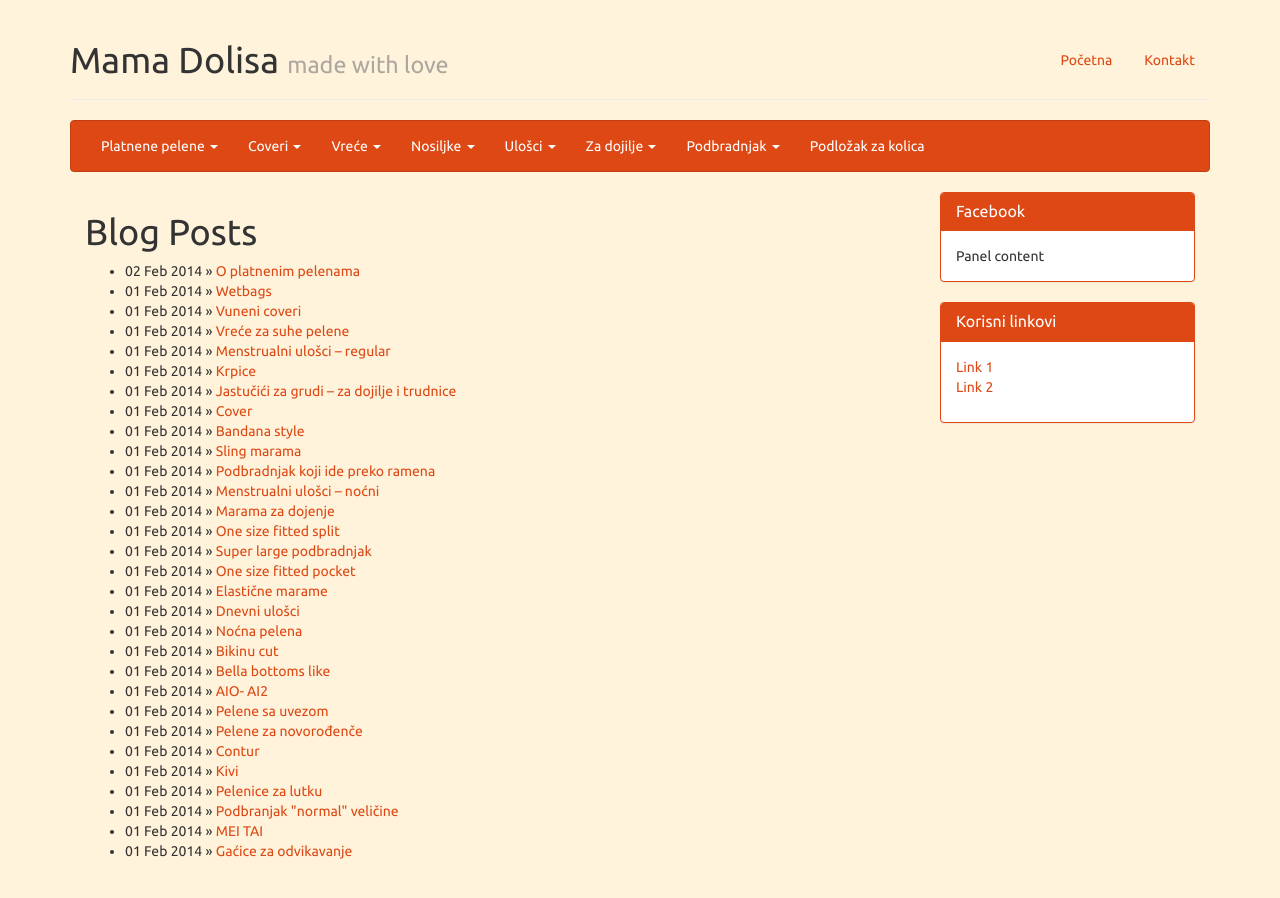
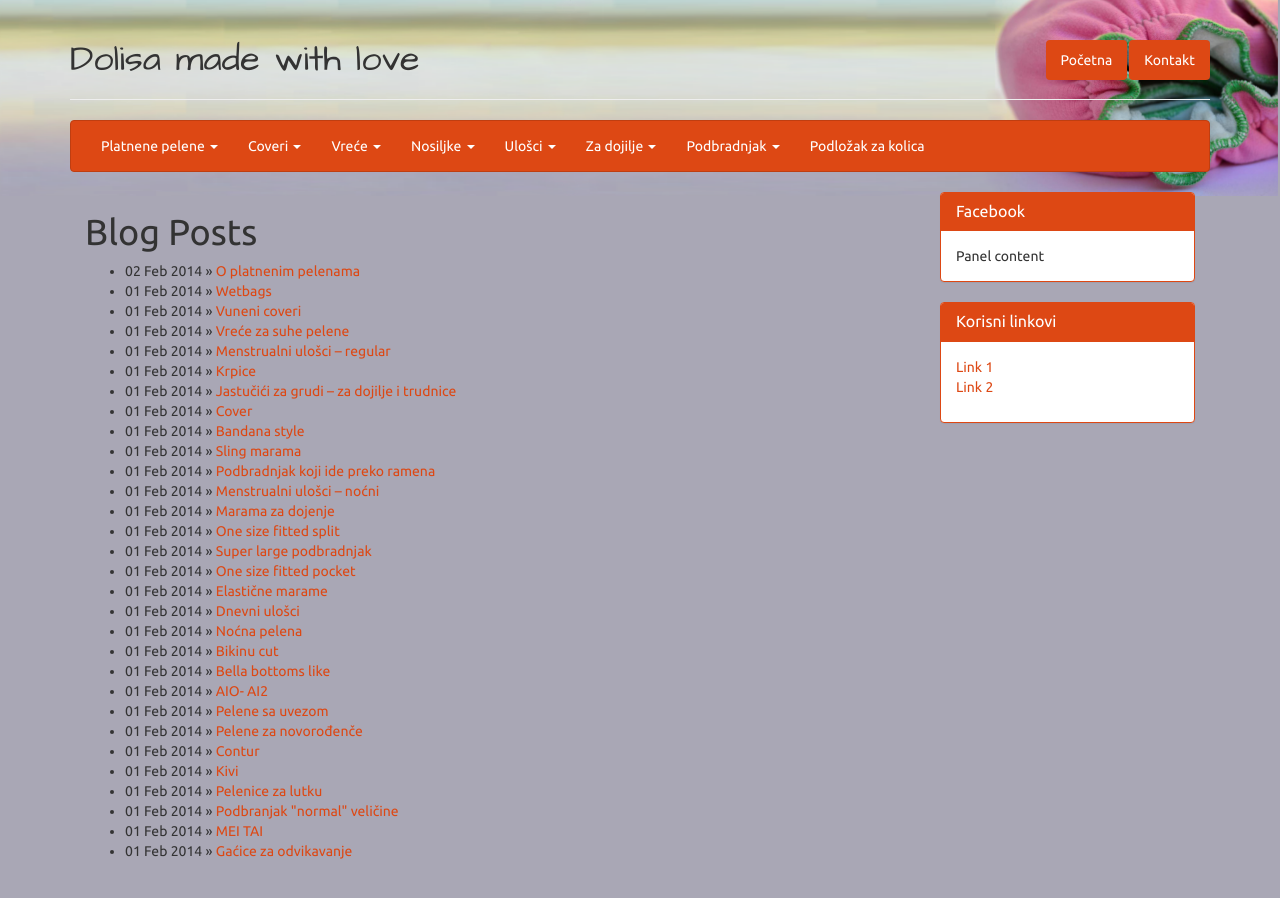
Before and after one commit to nebjak/dolisamadewithlove.com, a Jekyll site: the page built from index.html, in a window 1280 px wide. Built offline with Jekyll 4.4.1, drawn with Linux system fonts in a browser that asks for light colours; Markdown is read by kramdown in place of the engine named in the settings.

Commit message:
Pozadina 1.1

```diff
--- a/_layouts/default.html
+++ b/_layouts/default.html
@@ -23,13 +23,13 @@
   </head>
   <body>
     <div class="container">
-      <div class="page-header">
+      <div id="header" class="page-header">
         <ul class="nav nav-pills pull-right">
-          <li><a href="/">Početna</a></li>
-          <li><a href="/kontakt.html">Kontakt</a></li>
+          <li class="active"><a href="/">Početna</a></li>
+          <li class="active"><a href="/kontakt.html">Kontakt</a></li>
         </ul>
         <h1>
-          Mama Dolisa <small>made with love</small>
+          Dolisa made with love
         </h1>
       </div>
 
@@ -45,7 +45,7 @@
         </div>
 
         <!-- Collect the nav links, forms, and other content for toggling -->
-        <div class="collapse navbar-collapse" id="bs-example-navbar-collapse-1">
+        <div class="collapse navbar-collapse">
           <ul class="nav navbar-nav">
             <li class="dropdown">
               <a href="#" class="dropdown-toggle" data-toggle="dropdown">Platnene pelene <b class="caret"></b></a>
--- a/assets/css/main.css
+++ b/assets/css/main.css
@@ -1,6 +1,18 @@
+@import url(http://fonts.googleapis.com/css?family=Architects+Daughter);
+
 body {
   /* margin-top: 20px; */
-  background-color: #fff3db;
+  /* background-color: #fff3db; */
+  background-color: #a9a7b5;
+  background-image: url('../imgs/bg1.1.png');
+  background-repeat: no-repeat;
+  background-repeat:no-repeat;
+  background-size:contain;
+  background-position: top;
+}
+
+div#header h1 {
+  font-family: 'Architects Daughter', cursive;
 }
 
 .img-thumbnail {
```
Also changed, not shown: assets/imgs/bg1.1.png (added), assets/imgs/pelene.png (deleted).
